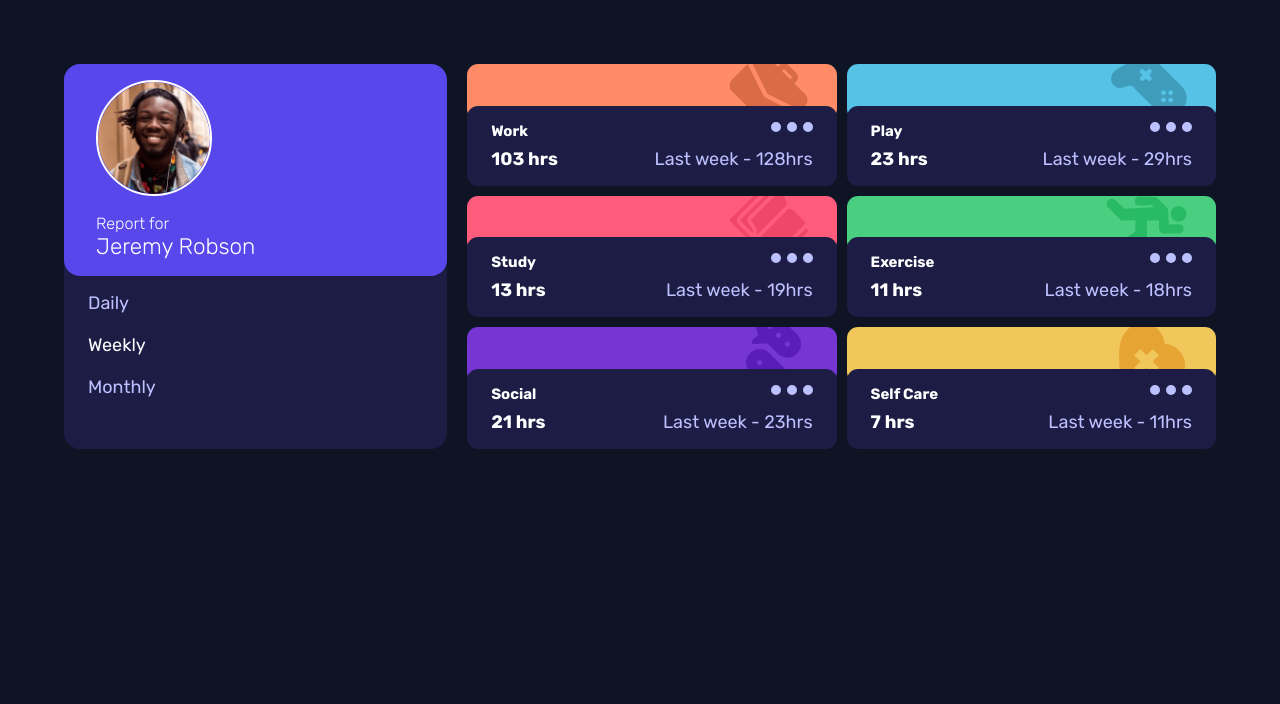
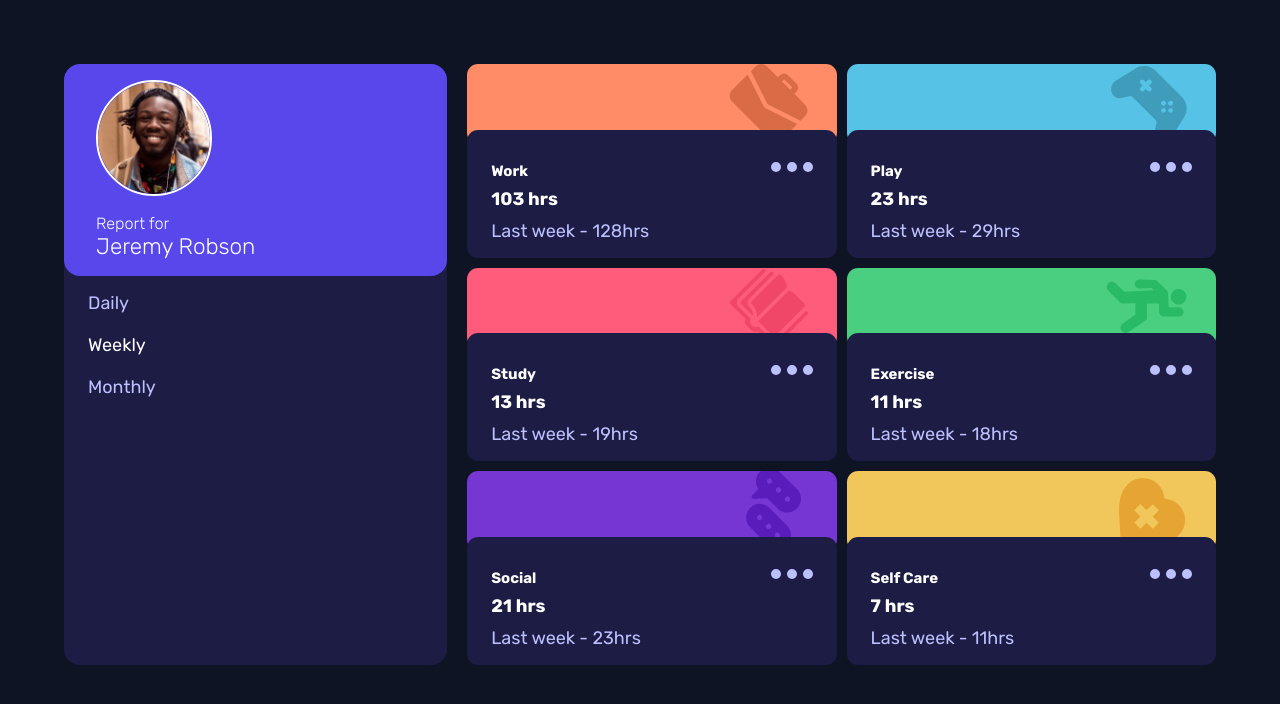
Before and after one commit to Clinton-dev/time-tracker-dash, an Angular app: page / in a window 1280 px wide. Shown: the top 704 px of the page. Built offline with nearby package versions, Linux system fonts and the light colour scheme.

Commit message:
Add styling to card in tablet view

```diff
--- a/src/app/components/dash/dash.component.css
+++ b/src/app/components/dash/dash.component.css
@@ -195,6 +195,20 @@ img#ellipse {
         grid-template-columns: 1fr 1fr;
         grid-gap: 10px;
     }
+
+    .time-items .card .card-header {
+        height: 10vh;
+    }
+
+    .dflex {
+        margin-top: 1rem;
+    }
+
+    div.card-body-details {
+        margin-top: 1.5rem;
+        flex-direction: column;
+        row-gap: 10px;
+    }
 }
 
 @media only screen and (min-width: 992px) {
--- a/src/app/components/dash/dash.component.html
+++ b/src/app/components/dash/dash.component.html
@@ -27,7 +27,7 @@
                         <h5 class="card-title">{{item.title}}</h5>
                         <img src="../../../assets/images/icon-ellipsis.svg" alt="ellipses" id="ellipse">
                     </div>
-                    <div class="dflex" style="margin-top: .5rem;">
+                    <div class="dflex card-body-details" style="margin-top: .5rem;">
                         <h4 class="card-title">{{item.timeframes.monthly.current}} hrs</h4>
                         <p>Last week - {{item.timeframes.monthly.previous}}hrs</p>
                     </div>
```
